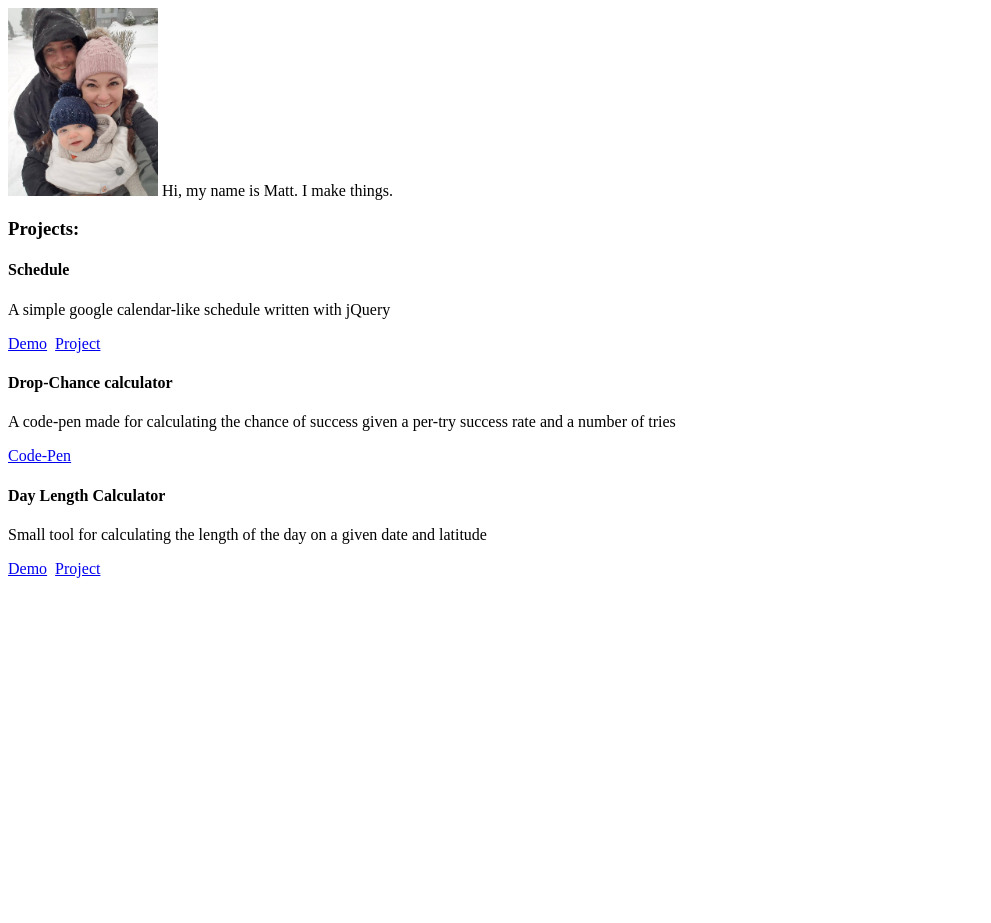
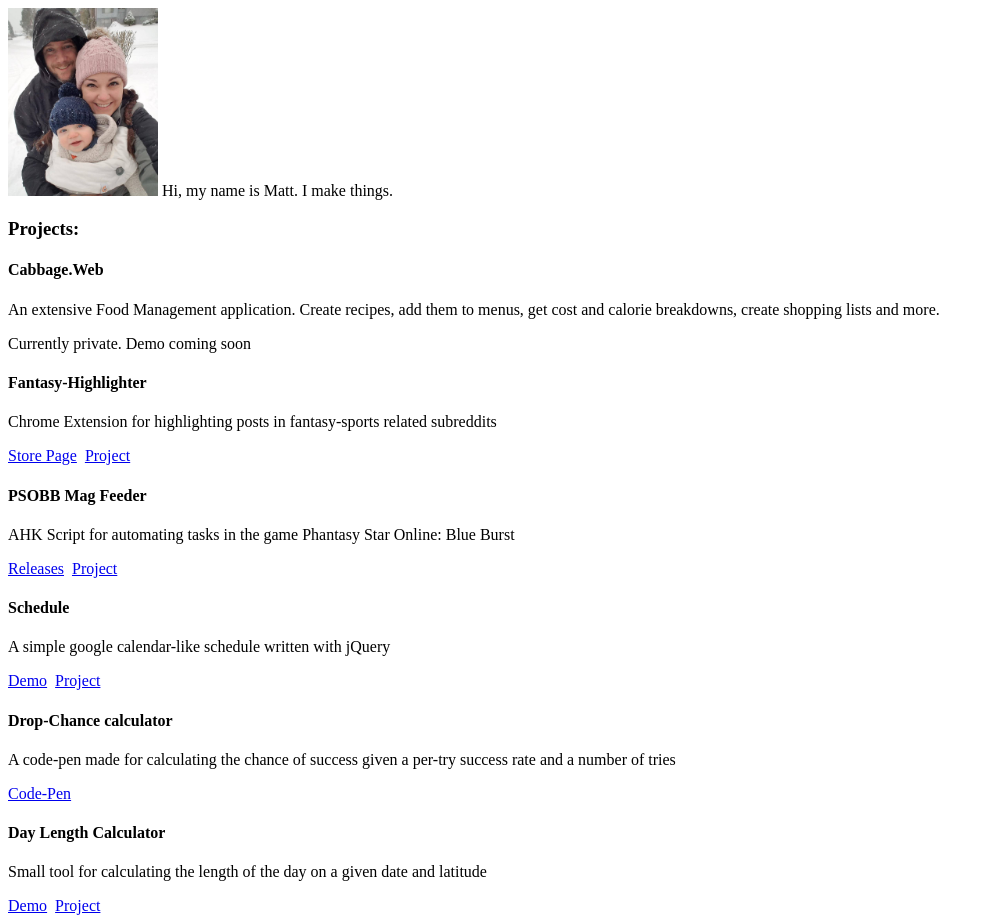
Before and after one commit to mattlokk/mattlokk.github.io, a plain HTML site: page index.html in a window 1280 px wide. Shown: the whole page, without its empty margins (0-991 px from the left). Before the commit the page ends 800 px from the top, so only its background shows below. Drawn offline with Linux system fonts and the light colour scheme.

Commit message:
added projects

```diff
--- a/index.html
+++ b/index.html
@@ -8,26 +8,43 @@
 </head>
 <body>
     <img src="images/family.jpg" width="150px">
-    <div class='blurb' >
+    <div class='blurb'>
         Hi, my name is Matt. I make things.
     </div>
     <h3>Projects:</h3>
     <div>
+        <h4>Cabbage.Web</h4>
+        <p>An extensive Food Management application. Create recipes, add them to menus, get cost and calorie breakdowns, create shopping lists and more.</p>
+        Currently private. Demo coming soon
+    </div>
+    <div>
+        <h4>Fantasy-Highlighter</h4>
+        <p>Chrome Extension for highlighting posts in fantasy-sports related subreddits</p>
+        <a href='https://chrome.google.com/webstore/detail/fantasy-highlighter/dmlbbkkickckbenddphkoafpfmnlcggk?utm_source=ext_app_menu' target="blank">Store Page</a>&nbsp;
+        <a href='https://github.com/mattlokk/fantasy-highlighter' target="blank">Project</a>&nbsp;
+    </div>
+    <div>
+        <h4>PSOBB Mag Feeder</h4>
+        <p>AHK Script for automating tasks in the game Phantasy Star Online: Blue Burst</p>
+        <a href='https://github.com/mattlokk/PSOBB_Mag_Feeder/releases' target="blank">Releases</a>&nbsp;
+        <a href='https://github.com/mattlokk/PSOBB_Mag_Feeder' target="blank">Project</a>&nbsp;
+    </div>
+    <div>
         <h4>Schedule</h4>
         <p>A simple google calendar-like schedule written with jQuery</p>
-        <a href='https://mattlokk.github.io/jsSchedule/' target="blank" >Demo</a>&nbsp;
-        <a href='https://github.com/mattlokk/jsSchedule/' target="blank" >Project</a>&nbsp;
+        <a href='https://mattlokk.github.io/jsSchedule/' target="blank">Demo</a>&nbsp;
+        <a href='https://github.com/mattlokk/jsSchedule/' target="blank">Project</a>&nbsp;
     </div>
     <div>
         <h4>Drop-Chance calculator</h4>
         <p>A code-pen made for calculating the chance of success given a per-try success rate and a number of tries</p>
-        <a href='https://codepen.io/mattlokk/pen/XOBwmY' target="blank" >Code-Pen</a>&nbsp;
+        <a href='https://codepen.io/mattlokk/pen/XOBwmY' target="blank">Code-Pen</a>&nbsp;
     </div>
     <div>
         <h4>Day Length Calculator</h4>
         <p>Small tool for calculating the length of the day on a given date and latitude</p>
-        <a href='https://mattlokk.github.io/TimeOfDay/index.html' target="blank" >Demo</a>&nbsp;
-        <a href='https://github.com/mattlokk/TimeOfDay' target="blank" >Project</a>&nbsp;
+        <a href='https://mattlokk.github.io/TimeOfDay/index.html' target="blank">Demo</a>&nbsp;
+        <a href='https://github.com/mattlokk/TimeOfDay' target="blank">Project</a>&nbsp;
     </div>
 
 </body>
```
